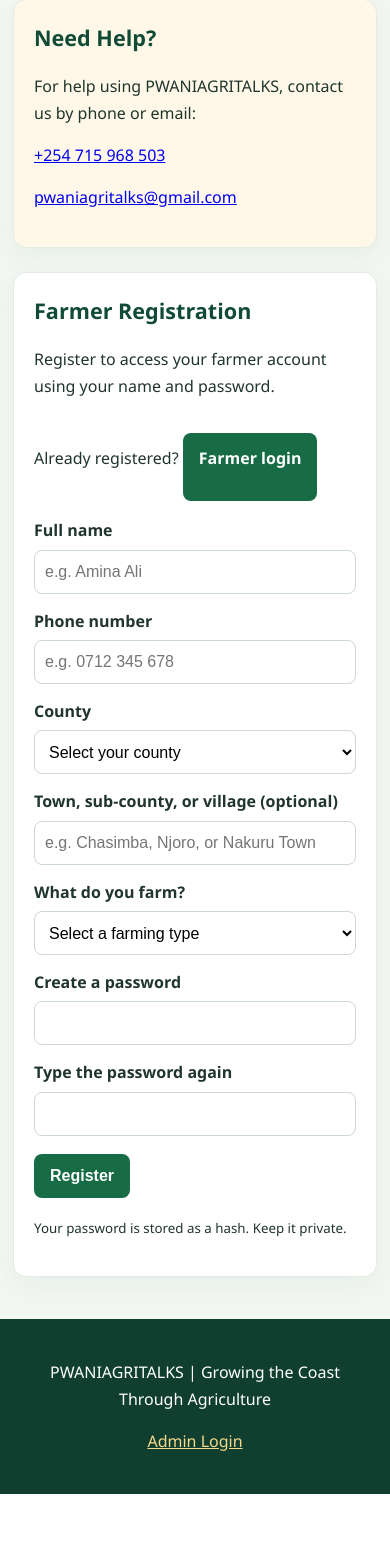
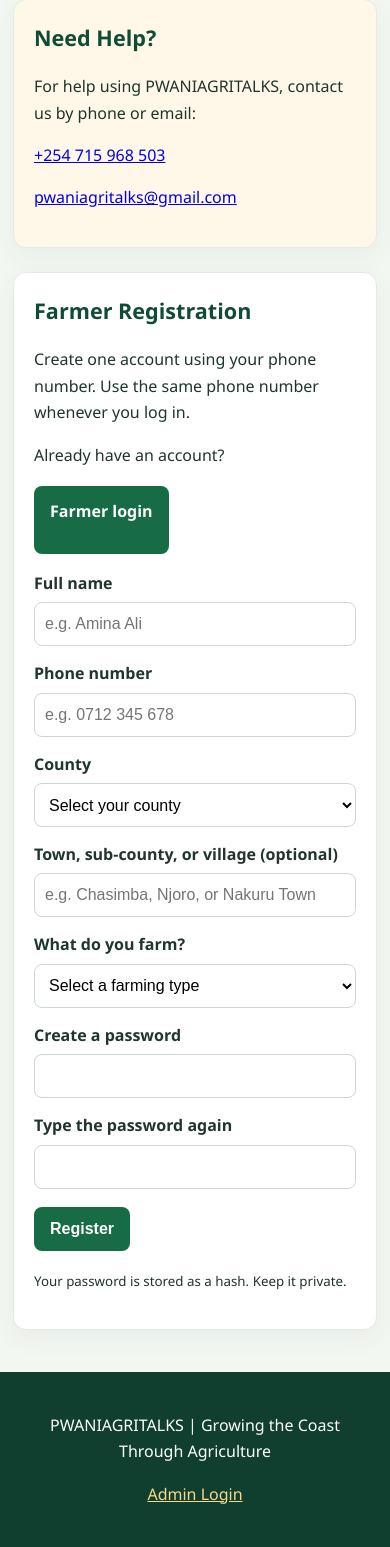
Before and after one commit to georgejambo05-dot/pwaniagritalks, a Flask app: page / in a window 390 px wide. Shown: the part 3433-4980 px from the top of the page. Before the commit the page ends 4927 px from the top, so only its background shows below. Run offline with Flask 3, Linux system fonts and the light colour scheme; some libraries are stand-ins or nearby versions.

Commit message:
Clarify farmer registration confirmation and phone login

```diff
--- a/templates/index.html
+++ b/templates/index.html
@@ -68,9 +68,9 @@
         </section>
         <section id="register">
             <h2>Farmer Registration</h2>
-            <p>Register to access your farmer account using your name and password.</p>
-            <p>Already registered? <a class="button-link" href="{{ url_for('farmer_login') }}">Farmer login</a></p>
-            {% if registered %}<p class="form-message" role="status">Registration complete. You can now log in with your name and password.</p>{% endif %}
+            <p>Create one account using your phone number. Use the same phone number whenever you log in.</p>
+            <p>Already have an account? <a class="button-link" href="{{ url_for('farmer_login') }}">Farmer login</a></p>
+            {% if registered %}<p class="form-message" role="status">Your account has been created successfully! Your phone number is now registered. Please log in using your phone number and password.</p>{% endif %}
             {% if error %}<p class="form-error" role="alert">{{ error }}</p>{% endif %}
             <form action="{{ url_for('home') }}#register" method="post">
                 <input type="hidden" name="_csrf_token" value="{{ csrf_token() }}">
```
